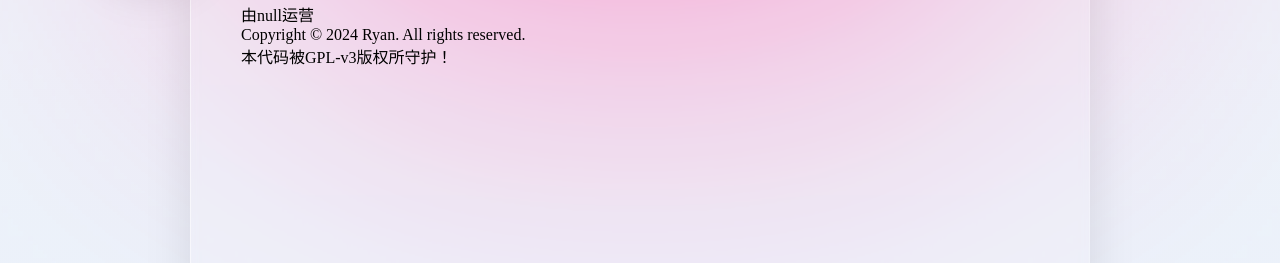
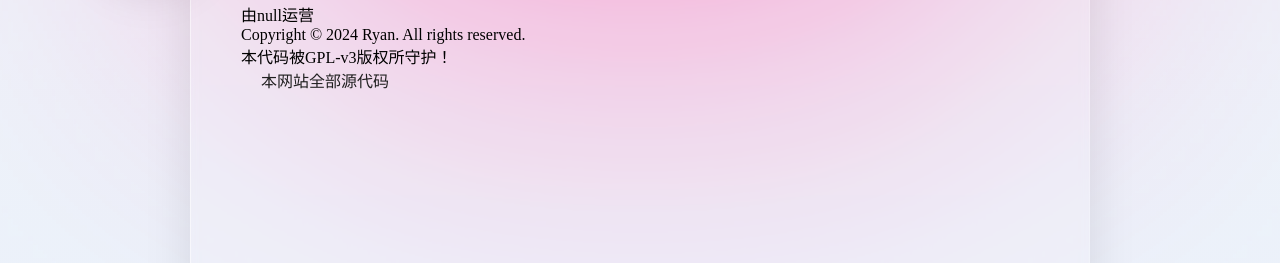
Before and after one commit to RyanLuo2024/blog-1.0.1, a Flask app: page /about in a window 1280 px wide. Shown: the part 350-613 px from the top of the page. Run offline with Flask 3, Linux system fonts and the light colour scheme; some libraries are stand-ins or nearby versions.

Commit message:
about.html

```diff
--- a/templates/about.html
+++ b/templates/about.html
@@ -44,7 +44,8 @@
             <b>备案号：{{beian}}</b><br>
             由{{yunying}}运营<br>
             Copyright © 2024 Ryan. All rights reserved.<br>
-            本代码被GPL-v3版权所守护！
+            本代码被GPL-v3版权所守护！<br>
+            <a href="https://github.com/RyanLuo2024/blog-1.0.1/">本网站全部源代码</a>
         </div>
     </div>
 </section>
```
